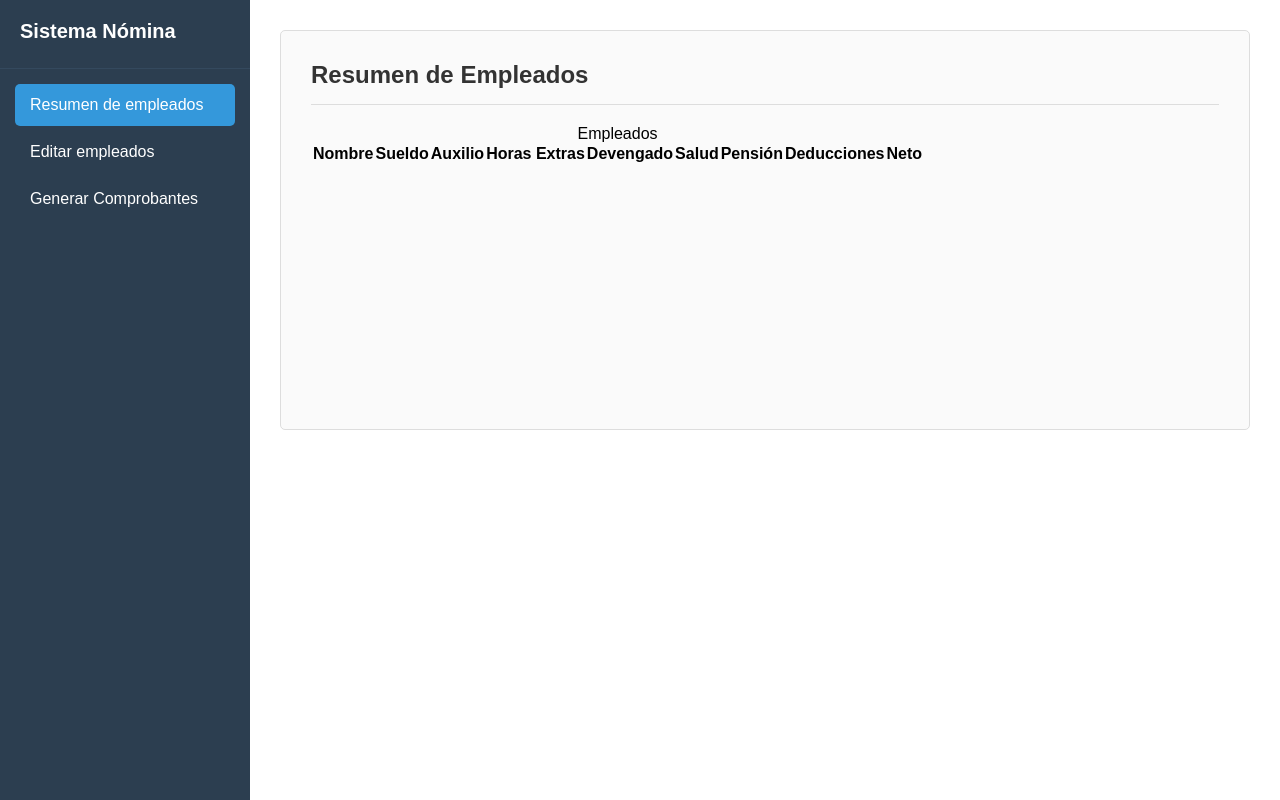
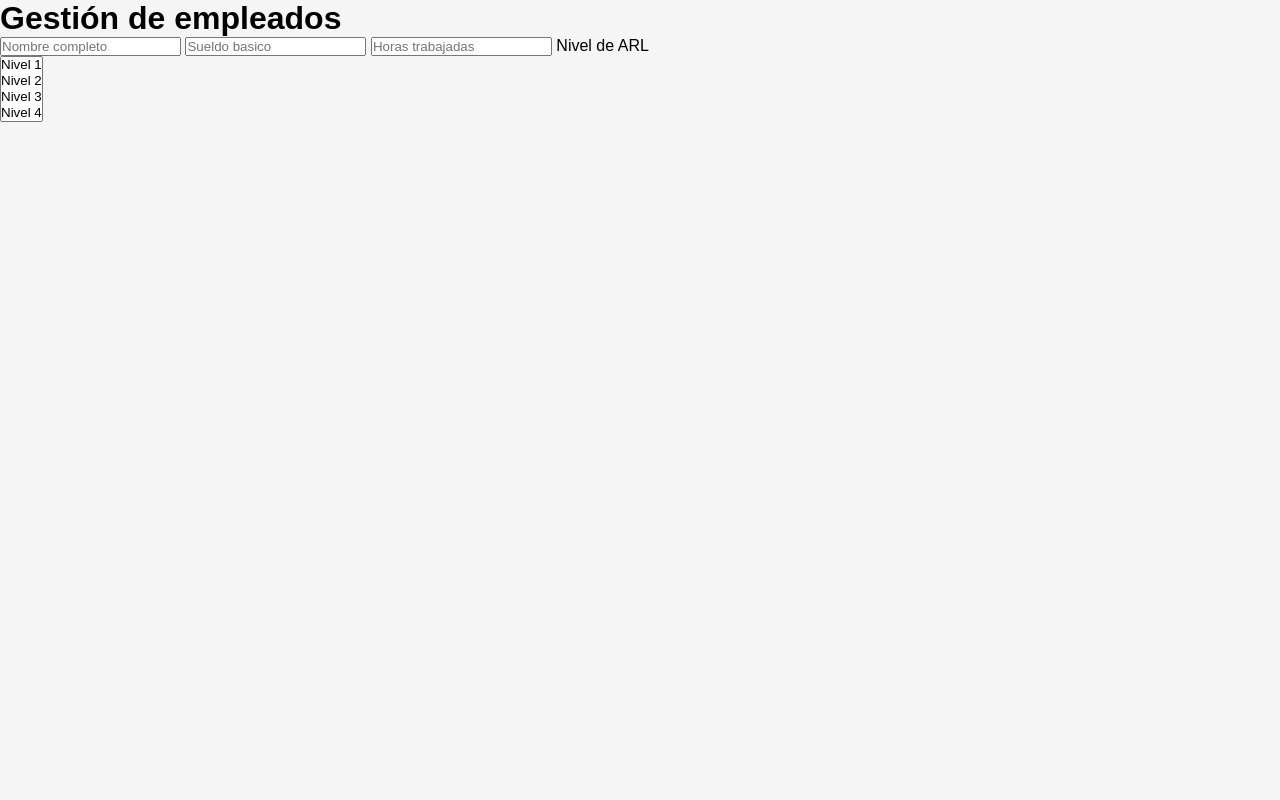
Before and after one commit to LauraS0fia/employee-payroll-system, a plain HTML site: page index.html in a window 1280 px wide. Drawn offline with Linux system fonts and the light colour scheme.

Commit message:
diseño registro de empleados y tabvla

```diff
--- a/index.html
+++ b/index.html
@@ -3,78 +3,27 @@
 <head>
     <meta charset="UTF-8">
     <meta name="viewport" content="width=device-width, initial-scale=1.0">
-    <title>Gestión de Nómina - Account Sales</title>
+    <title>Gestión de Nómina</title>
     <link href="styles.css" rel="stylesheet">
 </head>
 <body>
-    <div class="container">
-        <div class="sidebar" id="sidebar">
-            <div class="sidebar-header">
-                <h1>Sistema Nómina</h1>
-            </div>
+   <div class="contenedor">
+    <h1>Gestión de empleados</h1>
 
-            <nav class="menu">
-                <a href="#" class="menu-item active" data-section="resumen">
-                    <p>Resumen de empleados</p>
-                </a>
+    <form id="formulario-registro">
+        <input type="text" id="nombre" placeholder="Nombre completo" required>
+        <input type="number" id="sueldo-b" placeholder="Sueldo basico" required>
+        <input type="number" id="horas-t" placeholder="Horas trabajadas" required>
 
-                <a href="#" class="menu-item" data-section="editar">
-                    <p>Editar empleados</p>
-                </a>
-
-                <a href="#" class="menu-item" data-section="comprobantes">
-                    <p>Generar Comprobantes</p>
-                </a>
-            </nav>
-        </div>
-
-        <div class="main-content">
-            <!--seccion 1 resumen de empleados-->
-            <div class="section active" id="resumen">
-                <div class="section-content">
-                    <div class="section-header">
-                        <h2>Resumen de Empleados</h2>
-                    </div>
-                    <table>
-                        <caption>Empleados</caption>
-                        <thead>
-                            <tr>
-                                <th>Nombre</th>
-                                <th>Sueldo</th>
-                                <th>Auxilio</th>
-                                <th>Horas Extras</th>
-                                <th>Devengado</th>
-                                <th>Salud</th>
-                                <th>Pensión</th>
-                                <th>Deducciones</th>
-                                <th>Neto</th>
-                            </tr>
-                        </thead>
-                    </table>
-                </div>
-            </div>
-            <!-- Sección 2: Gestionar Empleados -->
-            <div class="section" id="editar">
-                <div class="section-content">
-                    <div class="section-header">
-                        <h2>Gestionar Empleados</h2>
-                    </div>
-                    <p class="placeholder-text">Aquí irá el contenido para agregar, modificar o eliminar empleados</p>
-                </div>
-            </div>
-
-            <!-- Sección 3: Generar Comprobantes -->
-            <div class="section" id="comprobantes">
-                <div class="section-content">
-                    <div class="section-header">
-                        <h2>Generar Comprobantes</h2>
-                    </div>
-                    <p class="placeholder-text">Aquí irá el contenido para generar comprobantes descargables</p>
-                </div>
-            </div>
-
-        </div>
-    </div>
-        <script src="script.js"></script>
+        <label for="ARL">Nivel de ARL</label><br>
+            <select id="ARL" name="Nivel de ARL" multiple>
+                <option value="1">Nivel 1</option>
+                <option value="2">Nivel 2</option>
+                <option value="3">Nivel 3</option>
+                <option value="4">Nivel 4</option>
+                <option value="5">Nivel 5</option>
+            </select>
+    </form>
+   </div>
 </body>
 </html>
```
